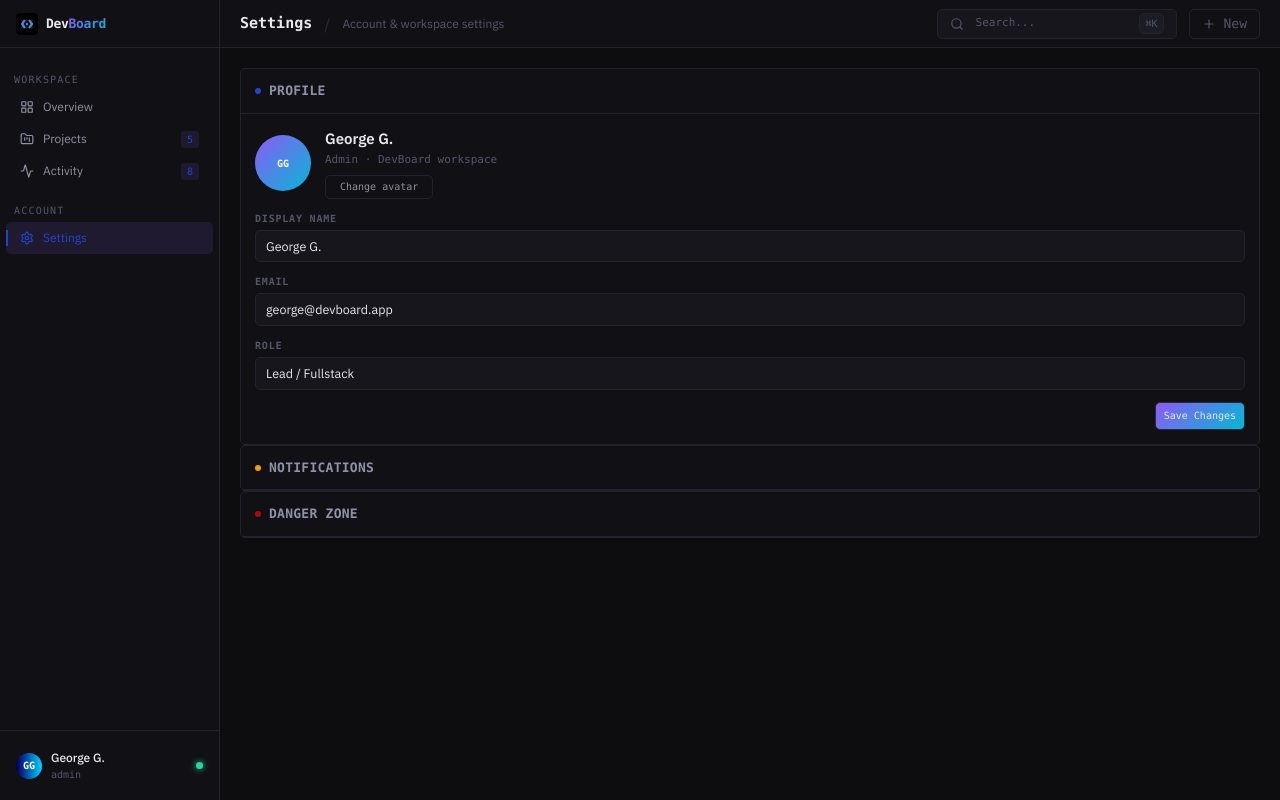
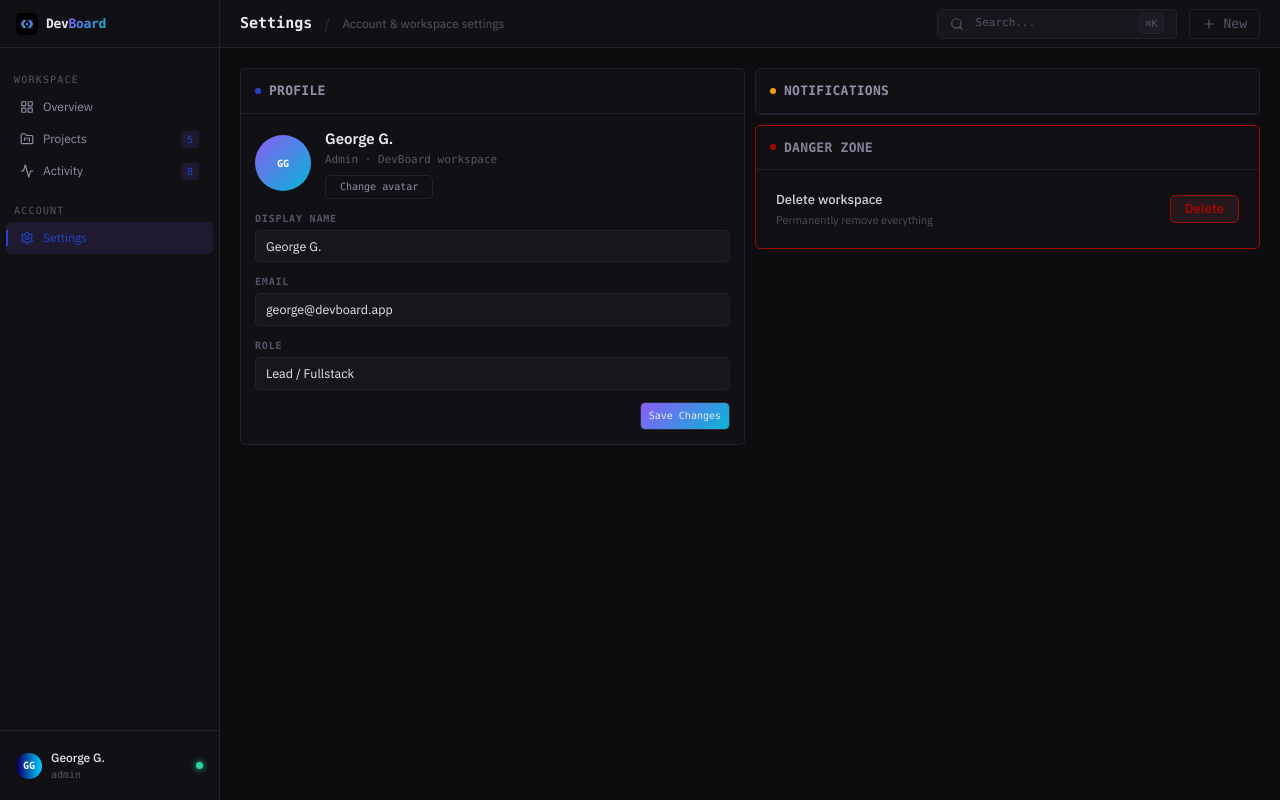
Before and after one commit to georgegoodluck/DevBoard, a Next.js app: page /settings in a window 1280 px wide. Built offline with nearby package versions, Linux system fonts and the light colour scheme.

Commit message:
style: add styling to DangerZoneSettings

```diff
--- a/app/(dashboard)/settings/page.tsx
+++ b/app/(dashboard)/settings/page.tsx
@@ -4,10 +4,14 @@ import DangerZoneSettings from "@/components/settings/DangerZoneSettings";
 
 export default function SettingsPage() {
   return (
-    <div>
-      <ProfileSettings />
-      <NotificationSettings />
-      <DangerZoneSettings />
+    <div className="grid grid-cols-2 item-start gap-2.5">
+      <div className="flex flex-col gap-2.5">
+        <ProfileSettings />
+      </div>
+      <div className="flex flex-col gap-2.5">
+        <NotificationSettings />
+        <DangerZoneSettings />
+      </div>
     </div>
   );
 }
--- a/components/settings/DangerZoneSettings.tsx
+++ b/components/settings/DangerZoneSettings.tsx
@@ -2,8 +2,23 @@ import CardHeader from "../ui/CardHeader";
 
 export default function DangerZoneSettings() {
   return (
-    <div className="bg-(--bg1) border border-(--border) rounded-(--radius) overflow-hidden">
+    <div className="bg-(--bg1) border border-(--danger) opacity-90 rounded-(--radius) overflow-hidden">
       <CardHeader title="Danger Zone" dotColor="var(--danger)" />
+
+      {/* content */}
+      <div className="flex items-center justify-between p-5">
+        <div>
+            <div className="text-[13px] font-medium text-(--text) mb-0.5">
+              Delete workspace
+            </div>
+            <div className="text-[11px] text-(--text3)">
+              Permanently remove everything
+            </div>
+        </div>
+        <button className="border border-(--danger) bg-(--danger-dim) h-7 px-3.5 rounded-(--radius) text-(--danger) font-semibold">
+          Delete
+        </button>
+      </div>
     </div>
   );
 }
```
